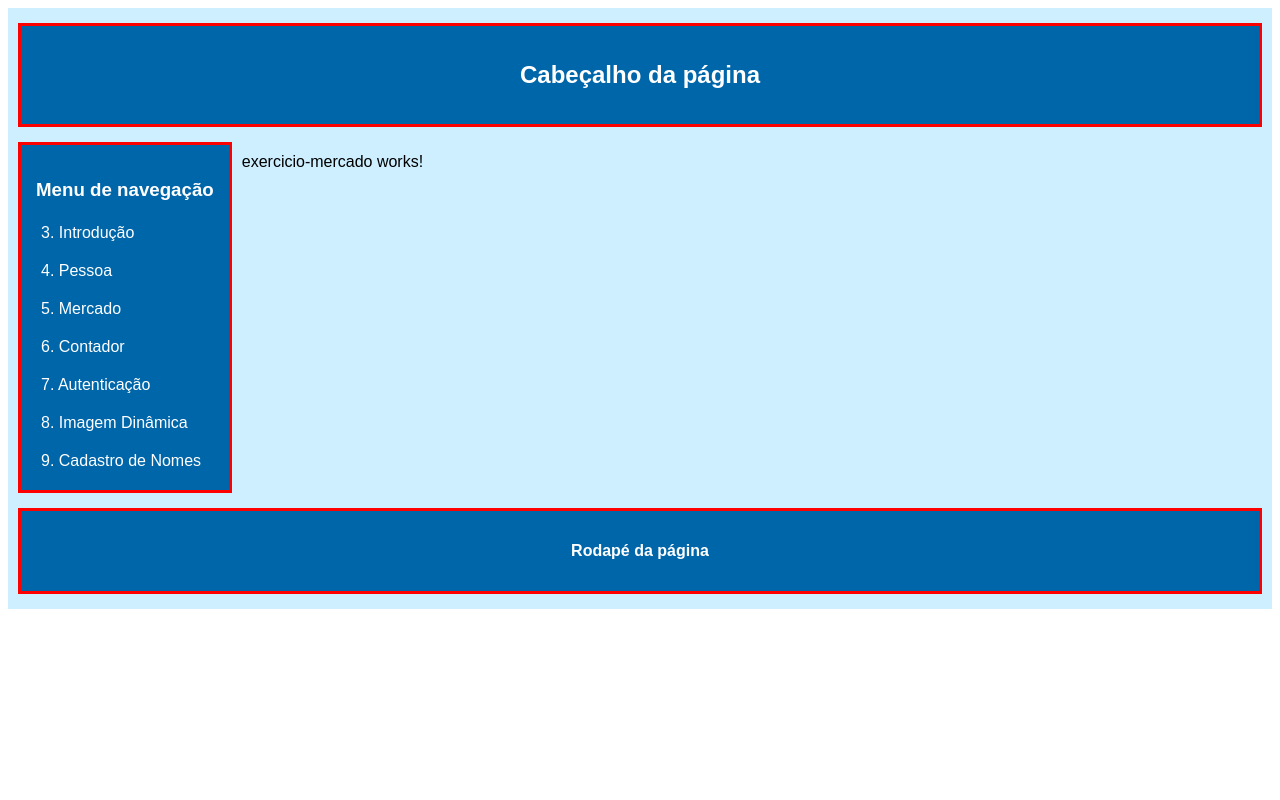
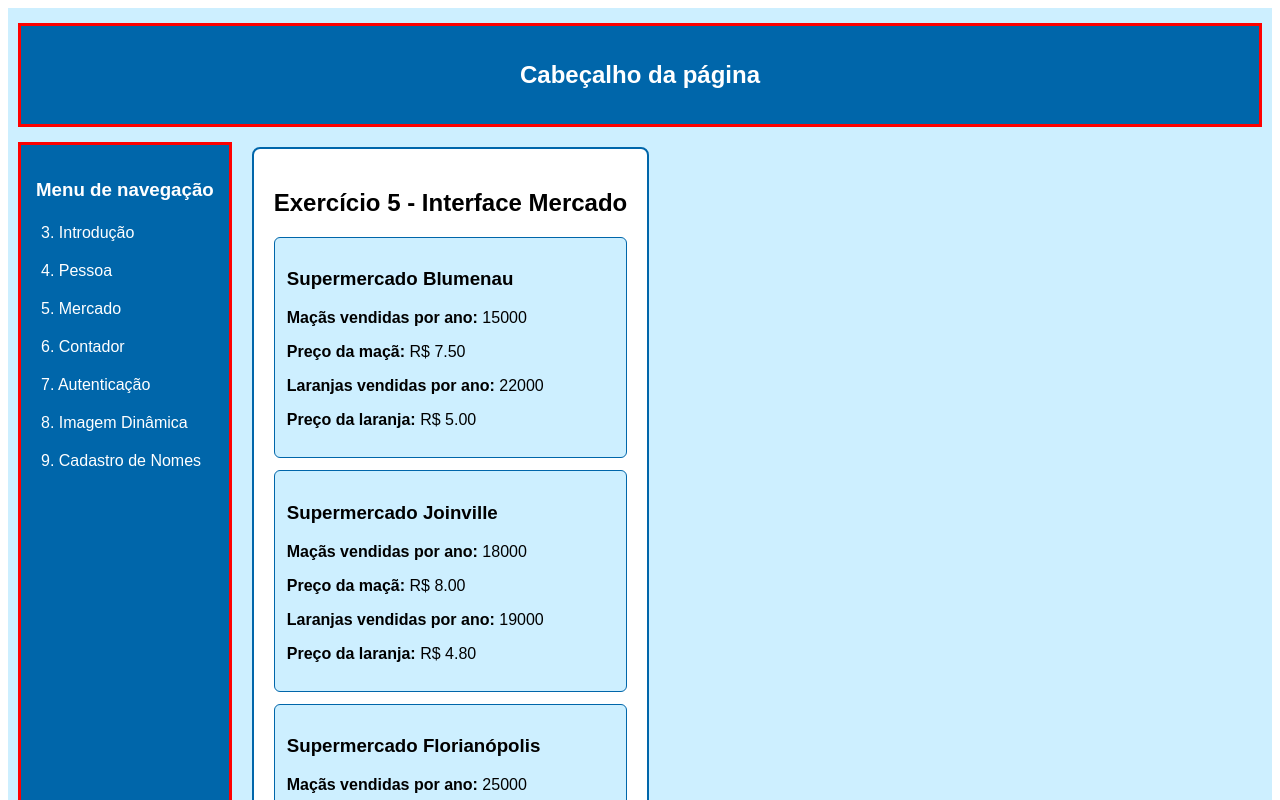
Before and after one commit to eduardoRvieira/atividade-angular, an Angular app: page /mercado in a window 1280 px wide. Shown: the top 800 px of the page. Built offline with nearby package versions, Linux system fonts and the light colour scheme.

Commit message:
faz exercicio 5

```diff
--- a/src/app/exercicio-mercado/exercicio-mercado.css
+++ b/src/app/exercicio-mercado/exercicio-mercado.css
@@ -0,0 +1,16 @@
+.mercado-container {
+  background-color: #ffffff;
+  border: 2px solid #0066aa;
+  padding: 20px;
+  margin: 10px;
+  border-radius: 8px;
+  font-family: Arial, sans-serif;
+}
+
+.card-mercado {
+  background-color: #cdefff;
+  border: 1px solid #0066aa;
+  padding: 12px;
+  margin-top: 12px;
+  border-radius: 6px;
+}
--- a/src/app/exercicio-mercado/exercicio-mercado.html
+++ b/src/app/exercicio-mercado/exercicio-mercado.html
@@ -1 +1,27 @@
-<p>exercicio-mercado works!</p>
+<div class="mercado-container">
+  <h2>Exercício 5 - Interface Mercado</h2>
+
+  <div class="card-mercado">
+    <h3>{{ unidadeDeBlumenau.nomeMercado }}</h3>
+    <p><strong>Maçãs vendidas por ano:</strong> {{ unidadeDeBlumenau.macasVendidasAno }}</p>
+    <p><strong>Preço da maçã:</strong> R$ {{ unidadeDeBlumenau.precoMaca | number:'1.2-2' }}</p>
+    <p><strong>Laranjas vendidas por ano:</strong> {{ unidadeDeBlumenau.laranjasVendidasAno }}</p>
+    <p><strong>Preço da laranja:</strong> R$ {{ unidadeDeBlumenau.precoLaranja | number:'1.2-2' }}</p>
+  </div>
+
+  <div class="card-mercado">
+    <h3>{{ unidadeDeJoinville.nomeMercado }}</h3>
+    <p><strong>Maçãs vendidas por ano:</strong> {{ unidadeDeJoinville.macasVendidasAno }}</p>
+    <p><strong>Preço da maçã:</strong> R$ {{ unidadeDeJoinville.precoMaca | number:'1.2-2' }}</p>
+    <p><strong>Laranjas vendidas por ano:</strong> {{ unidadeDeJoinville.laranjasVendidasAno }}</p>
+    <p><strong>Preço da laranja:</strong> R$ {{ unidadeDeJoinville.precoLaranja | number:'1.2-2' }}</p>
+  </div>
+
+  <div class="card-mercado">
+    <h3>{{ unidadeDeFlorianopolis.nomeMercado }}</h3>
+    <p><strong>Maçãs vendidas por ano:</strong> {{ unidadeDeFlorianopolis.macasVendidasAno }}</p>
+    <p><strong>Preço da maçã:</strong> R$ {{ unidadeDeFlorianopolis.precoMaca | number:'1.2-2' }}</p>
+    <p><strong>Laranjas vendidas por ano:</strong> {{ unidadeDeFlorianopolis.laranjasVendidasAno }}</p>
+    <p><strong>Preço da laranja:</strong> R$ {{ unidadeDeFlorianopolis.precoLaranja | number:'1.2-2' }}</p>
+  </div>
+</div>
--- a/src/app/exercicio-mercado/exercicio-mercado.ts
+++ b/src/app/exercicio-mercado/exercicio-mercado.ts
@@ -1,9 +1,45 @@
 import { Component } from '@angular/core';
+import { CommonModule } from '@angular/common';
+
+export interface Mercado {
+  nomeMercado: string;
+  macasVendidasAno: number;
+  precoMaca: number;
+  laranjasVendidasAno: number;
+  precoLaranja: number;
+}
 
 @Component({
-  imports: [],
   selector: 'app-exercicio-mercado',
-  styleUrl: './exercicio-mercado.css',
+  standalone: true,
+  imports: [CommonModule],
   templateUrl: './exercicio-mercado.html',
+  styleUrl: './exercicio-mercado.css'
 })
-export class ExercicioMercado {}
+export class ExercicioMercado {
+
+  unidadeDeBlumenau: Mercado = {
+    nomeMercado: 'Supermercado Blumenau',
+    macasVendidasAno: 15000,
+    precoMaca: 7.50,
+    laranjasVendidasAno: 22000,
+    precoLaranja: 5.00
+  };
+
+  unidadeDeJoinville: Mercado = {
+    nomeMercado: 'Supermercado Joinville',
+    macasVendidasAno: 18000,
+    precoMaca: 8.00,
+    laranjasVendidasAno: 19000,
+    precoLaranja: 4.80
+  };
+
+  unidadeDeFlorianopolis: Mercado = {
+    nomeMercado: 'Supermercado Florianópolis',
+    macasVendidasAno: 25000,
+    precoMaca: 9.00,
+    laranjasVendidasAno: 31000,
+    precoLaranja: 6.00
+  };
+
+}
```
